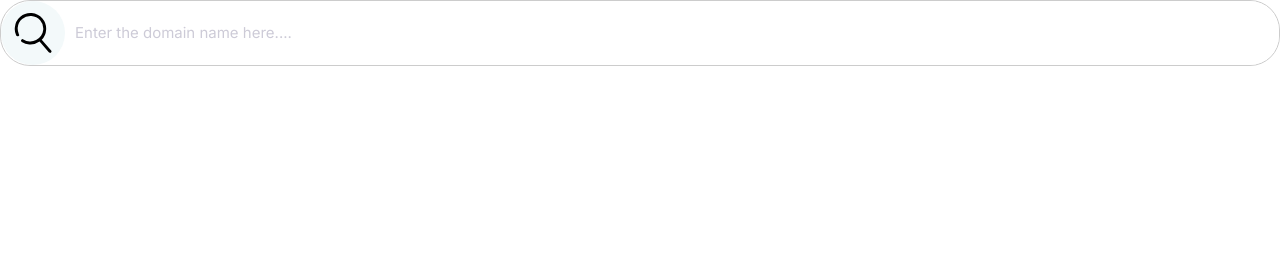
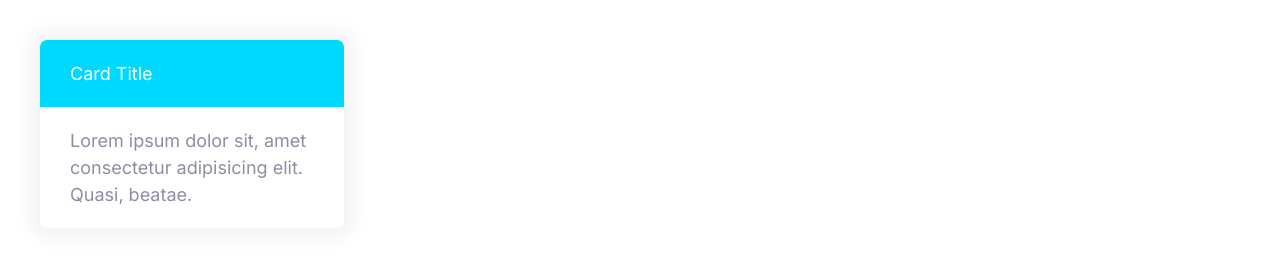
Before and after one commit to Miraj369/Moshify-HTML-CSS-learning-, a plain HTML site: page index.html in a window 1280 px wide. Drawn offline with Linux system fonts and the light colour scheme.

Commit message:
Card Update in File

```diff
--- a/CSS/style.css
+++ b/CSS/style.css
@@ -234,3 +234,22 @@ a {
     font-size: 1.5rem;
   }
 }
+/* Cards */
+.card {
+  border-radius: 7px;
+  box-shadow: 0 0 20px 10px #f3f3f3;
+  overflow: hidden;
+}
+.card__header,
+.card__body {
+  padding: 2rem 3rem;
+}
+
+.card--primary .card__header {
+  background: var(--color-primary);
+  color: #fff;
+}
+.card--secondary .card__header {
+  background: var(--color-secondary);
+  color: #fff;
+}
--- a/index.html
+++ b/index.html
@@ -15,17 +15,14 @@
     <link rel="stylesheet" href="CSS/style.css" />
   </head>
   <body>
-    <div class="input-group">
-      <span class="icon-container">
-        <svg class="icon icon-primary">
-          <use xlink:href="images/sprite.svg#search"></use>
-        </svg>
-      </span>
-      <input
-        type="text"
-        class="input"
-        placeholder="Enter the domain name here...."
-      />
+    <div style="width: 30%; padding: 4rem">
+      <div class="card card--secondary">
+        <header class="card__header">Card Title</header>
+        <div class="card__body">
+          Lorem ipsum dolor sit, amet consectetur adipisicing elit. Quasi,
+          beatae.
+        </div>
+      </div>
     </div>
   </body>
 </html>
```
Also changed, not shown: components/card.html (added, +8 -0 lines).
